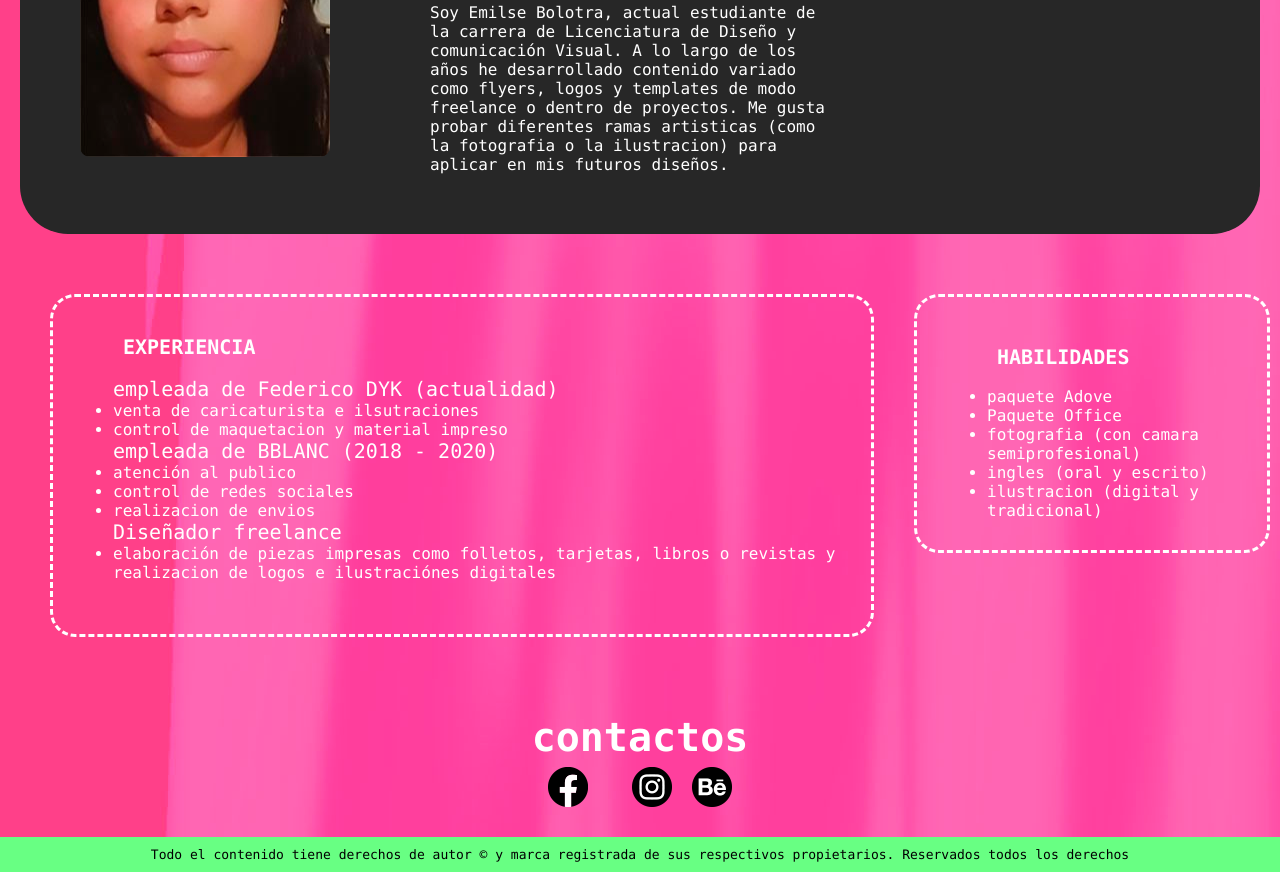
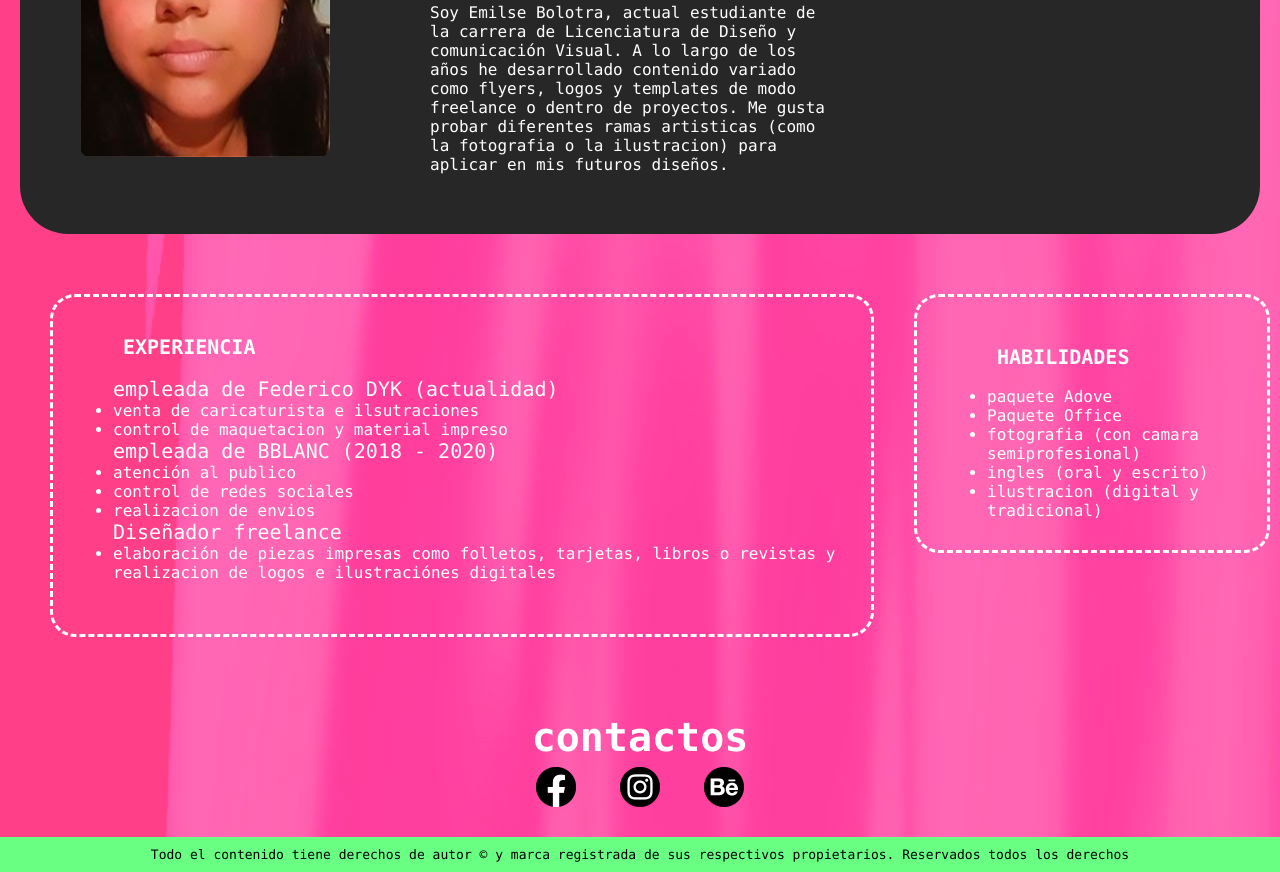
Before and after one commit to em122b/2022-1-tn-emilsebolotra, a plain HTML site: page index.html in a window 1280 px wide. Shown: the part 457-1329 px from the top of the page. Drawn offline with Linux system fonts and the light colour scheme.

Commit message:
primeros cambios

```diff
--- a/index.html
+++ b/index.html
@@ -74,8 +74,9 @@
 			<section class="tercer_caja">
 				<h4 id="BOTON_CONTACTO"> contactos</h4>
 				<div class="redes">
-					<a href="https://www.facebook.com" target="_self"><img src="img/img_icono_facebook.png" width="40" height="40" alt="facebook"target="_self"/></a>
-					<a href="https://www.instagram.com"target="_self"><img src="img/img_icono_ig.png" width="40" height="40" alt="instagram"/></a><a href="https://www.behance.net"target="_self"><img src="img/img_icono_behance.png" width="40" height="40" alt=""/></a>
+					<a href="https://www.facebook.com/?lang=es" target="_blank"><img src="img/facebook.png" width="40" height="40" alt="mi facebook"/></a>
+					<a href="https://www.instagram.com/?hl=es"target="_blank"><img src="img/instagram.png" width="40" height="40" alt="mi instagram"/></a>
+					<a href="https://www.behance.net/?lang=es"target="_blank"><img src="img/behance.png" width="40" height="40" alt="behance"/></a>
 				</div>
 			</section>
 		</main>
```
Also changed, not shown: favicon.ico (added), img/behance.png (renamed from img/img_icono_behance.png), img/facebook.png (renamed from img/img_icono_facebook.png), img/icon_be.svg (deleted), img/icon_fb.svg (deleted), img/icon_ig.svg (deleted), img/icono.png (added), img/instagram.png (renamed from img/img_icono_ig.png).
